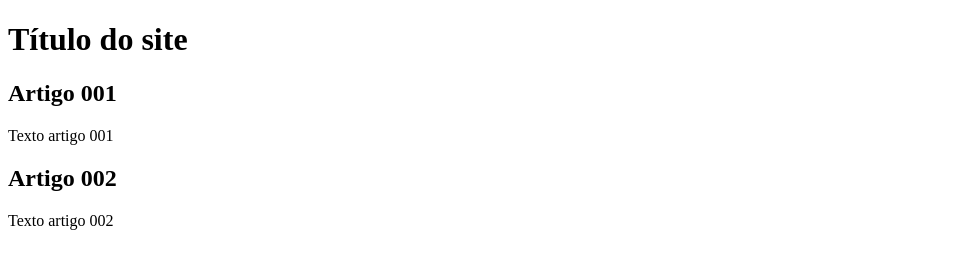
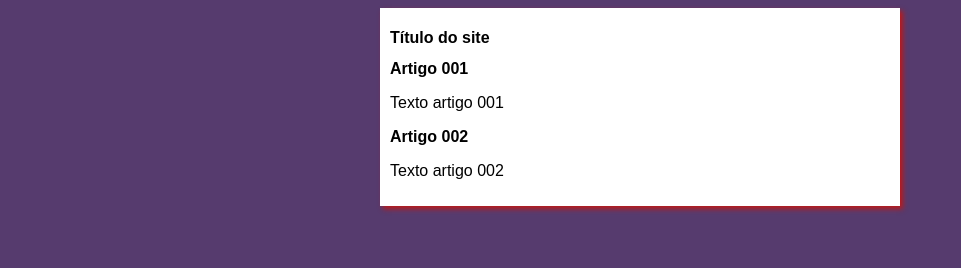
Before and after one commit to denis-chaguri/projeto-site, a plain HTML site: page index.html in a window 1280 px wide. Shown: the whole page, without its empty margins (0-961 px from the left). Drawn offline with Linux system fonts and the light colour scheme.

Commit message:
Design iniciado

```diff
--- /dev/null
+++ b/estilos/style.css
@@ -0,0 +1,16 @@
+* {
+  font-family: Arial, Helvetica, sans-serif;
+  font-size: 16px;
+}
+
+body {
+    background-color: rgb(86, 59, 110);
+}
+
+main {
+    background-color: white;
+    width: 500px;
+    margin: auto;
+    padding: 10px;
+    box-shadow: 3px 3px 5px rgb(188, 25, 25);
+}
--- a/index.html
+++ b/index.html
@@ -4,6 +4,7 @@
     <meta charset="UTF-8">
     <meta name="viewport" content="width=device-width, initial-scale=1.0">
     <title>Título do Site</title>
+    <link rel="stylesheet" href="estilos/style.css">
 </head>
 <body>
     <main>
```
